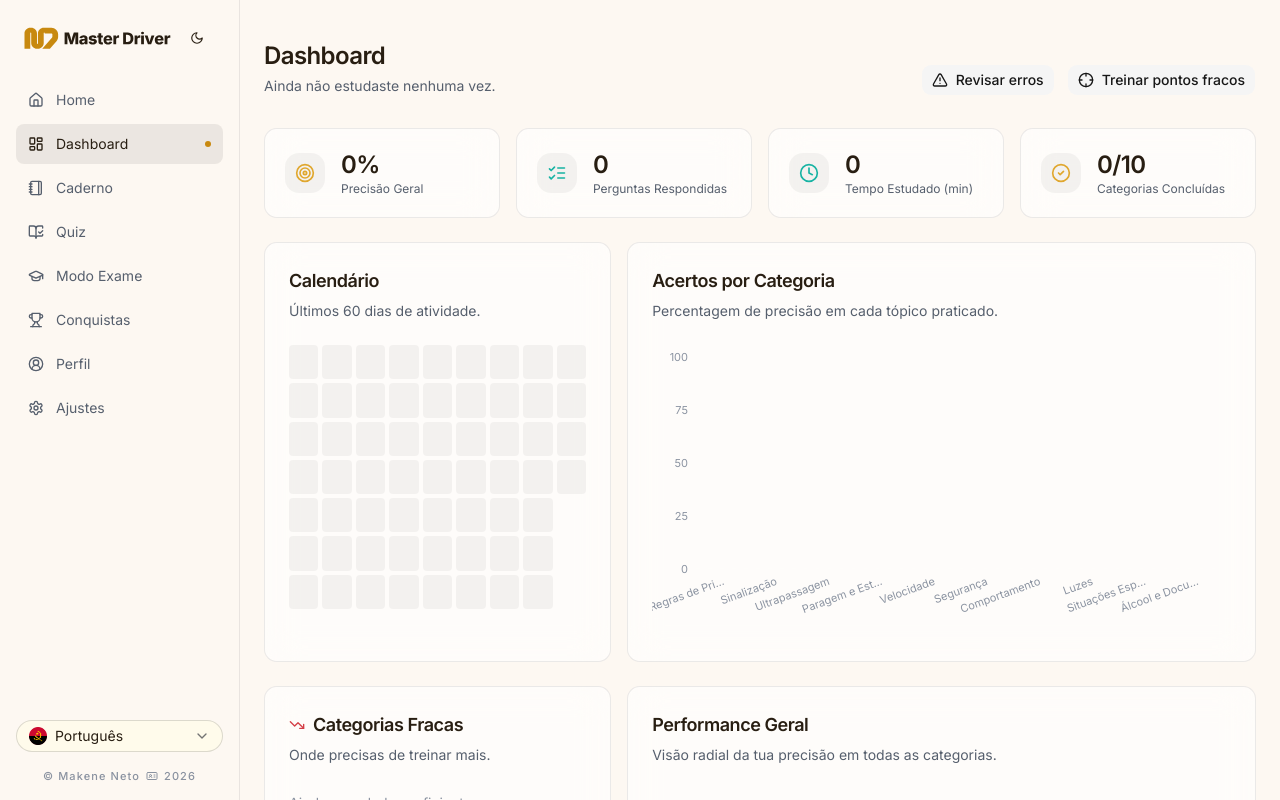
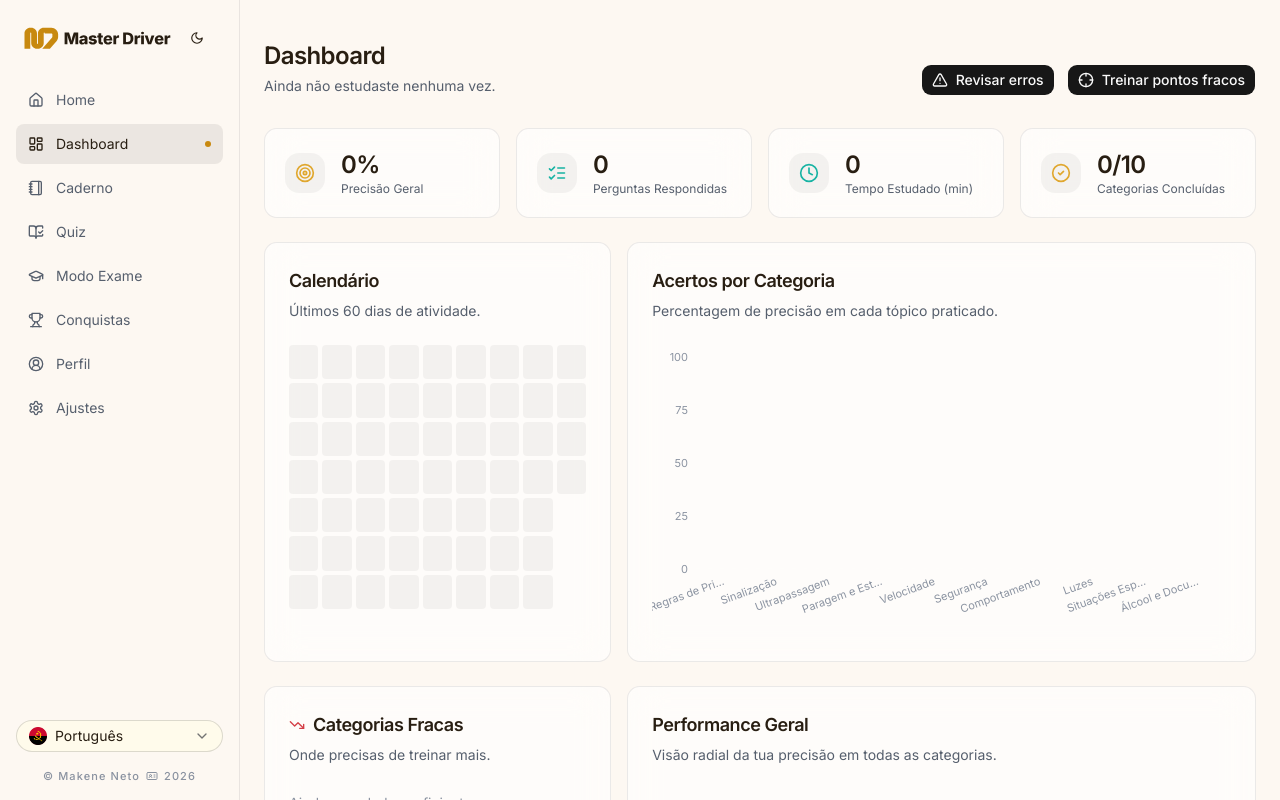
Before and after one commit to makeneto/master-driver, a Next.js app: page /dashboard in a window 1280 px wide. Shown: the top 800 px of the page. Built offline with nearby package versions, Linux system fonts and the light colour scheme.

Commit message:
feat: update Button variant to default for review links in Dashboard

```diff
--- a/src/app/dashboard/page.tsx
+++ b/src/app/dashboard/page.tsx
@@ -60,7 +60,7 @@ export default function DashboardPage() {
           </p>
         </div>
         <div className="flex flex-wrap gap-3">
-          <Button asChild variant="secondary">
+          <Button asChild variant="default">
             <Link
               href="/quiz?mode=review-wrong"
               className="flex items-center gap-2"
@@ -68,7 +68,7 @@ export default function DashboardPage() {
               <AlertTriangle className="h-4 w-4" /> {t("dashboard.reviewWrong")}
             </Link>
           </Button>
-          <Button asChild variant="secondary">
+          <Button asChild variant="default">
             <Link
               href="/quiz?mode=review-weak"
               className="flex items-center gap-2"
```
